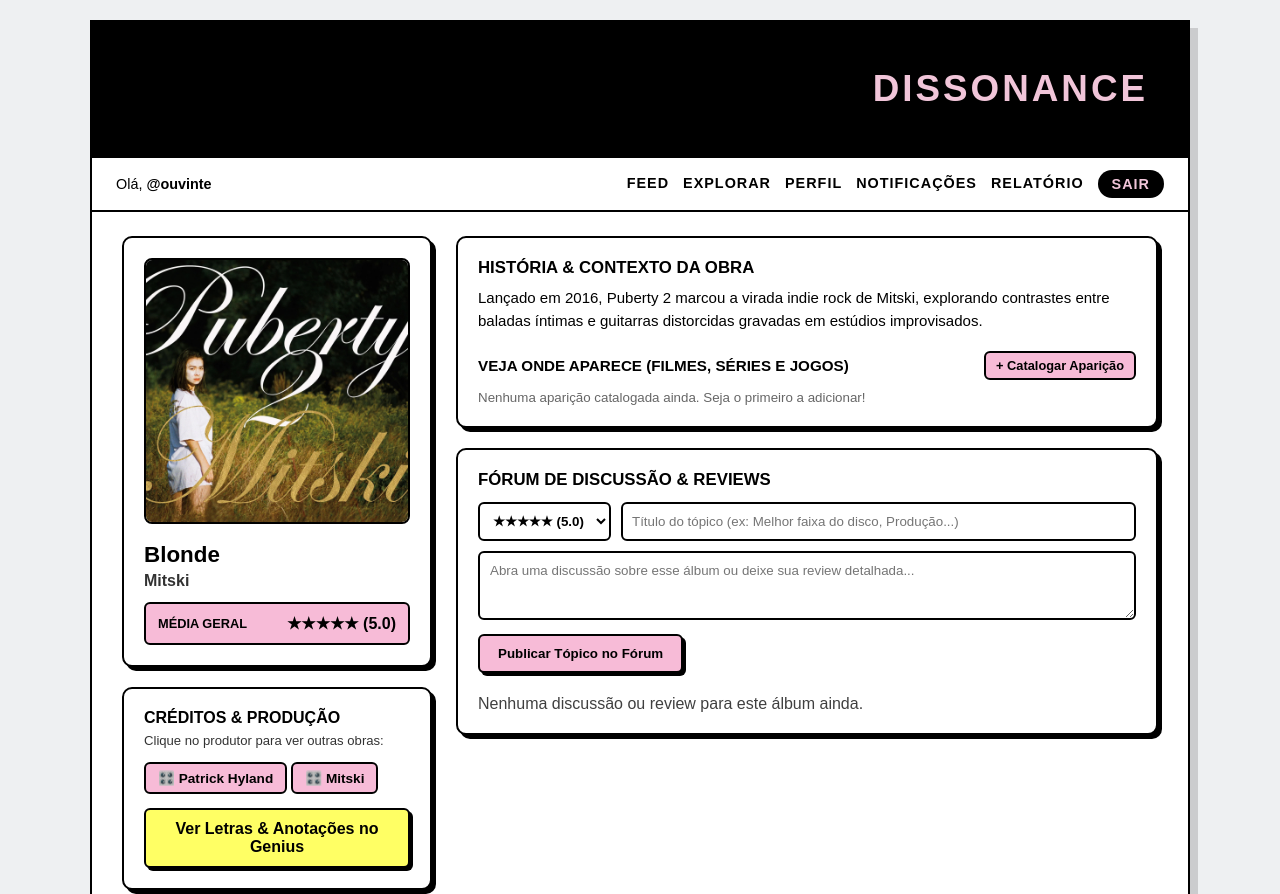
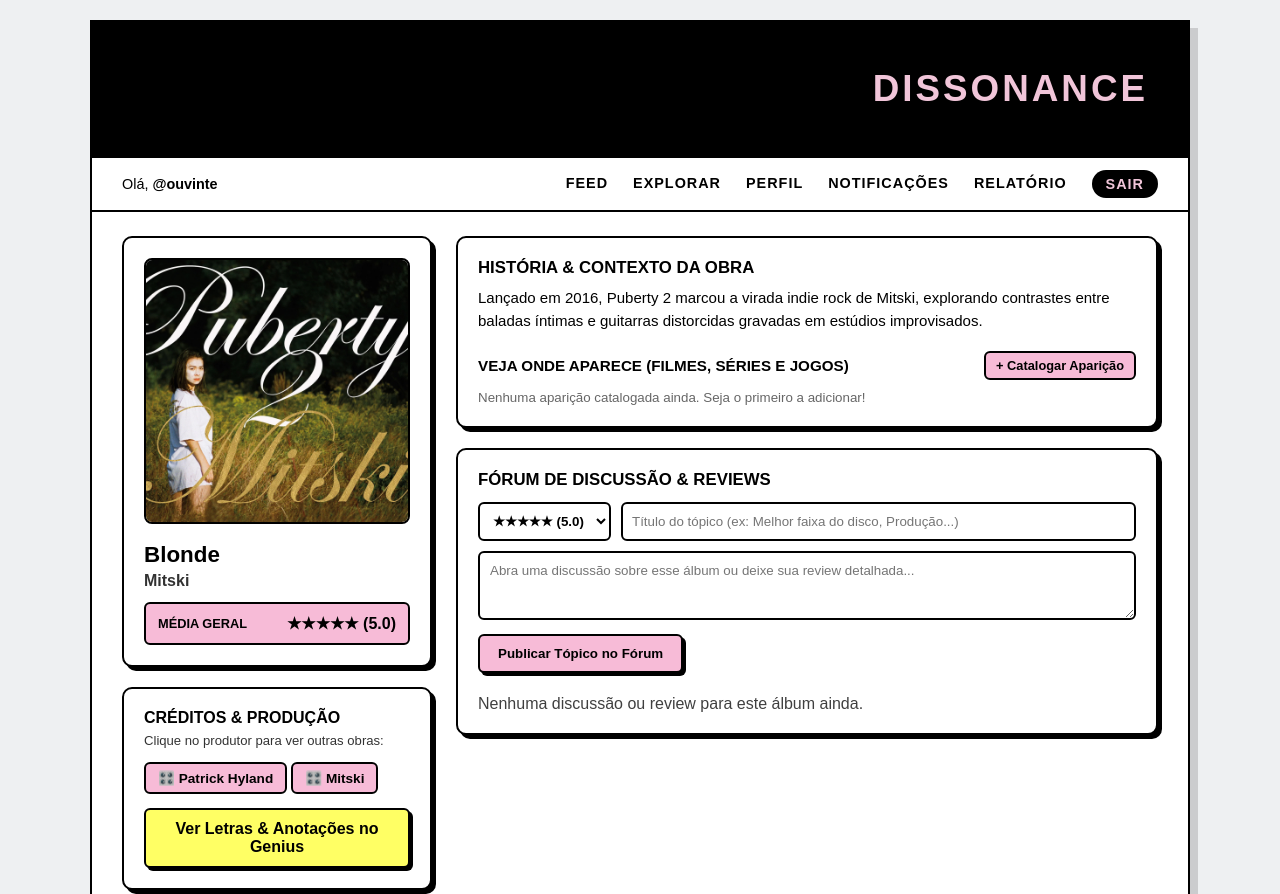
Before and after one commit to Quelamethbrnd/dissonance, a plain HTML site: page album.html in a window 1280 px wide. Shown: the top 894 px of the page. Drawn offline with nearby package versions, Linux system fonts and the light colour scheme; no server answers.

Commit message:
Revert "nav bar"
This reverts commit b18f449a5dbe826f2a1cfa8ad5ccb3190bdff009.

```diff
--- a/style.css
+++ b/style.css
@@ -278,25 +278,3 @@ a:hover,
     color: #ffffff !important;
     text-decoration: none !important;
 }
-
-/* --- ESPAÇAMENTO DA BARRA DE NAVEGAÇÃO (.navbar) --- */
-.navbar {
-    display: flex !important;
-    justify-content: space-between !important;
-    align-items: center !important;
-    gap: 20px !important;
-    flex-wrap: wrap !important;
-    padding: 12px 24px !important;
-}
-
-.nav-user-greeting {
-    white-space: nowrap;
-    margin-right: auto;
-}
-
-.nav-links {
-    display: flex !important;
-    align-items: center !important;
-    gap: 14px !important;
-    flex-wrap: wrap !important;
-}
```
